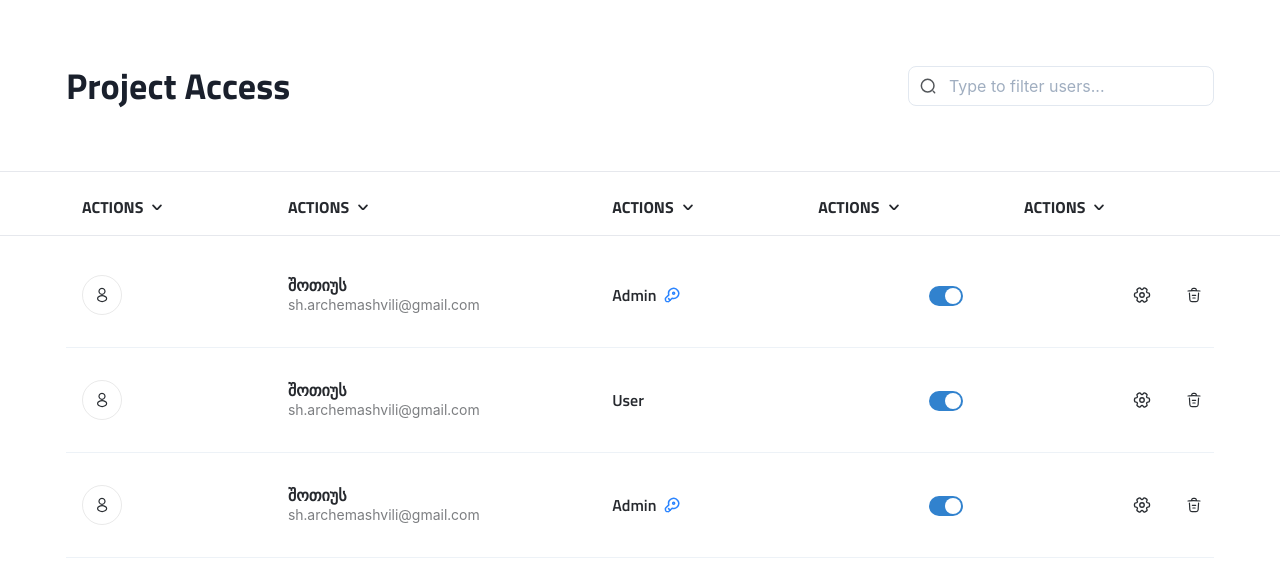
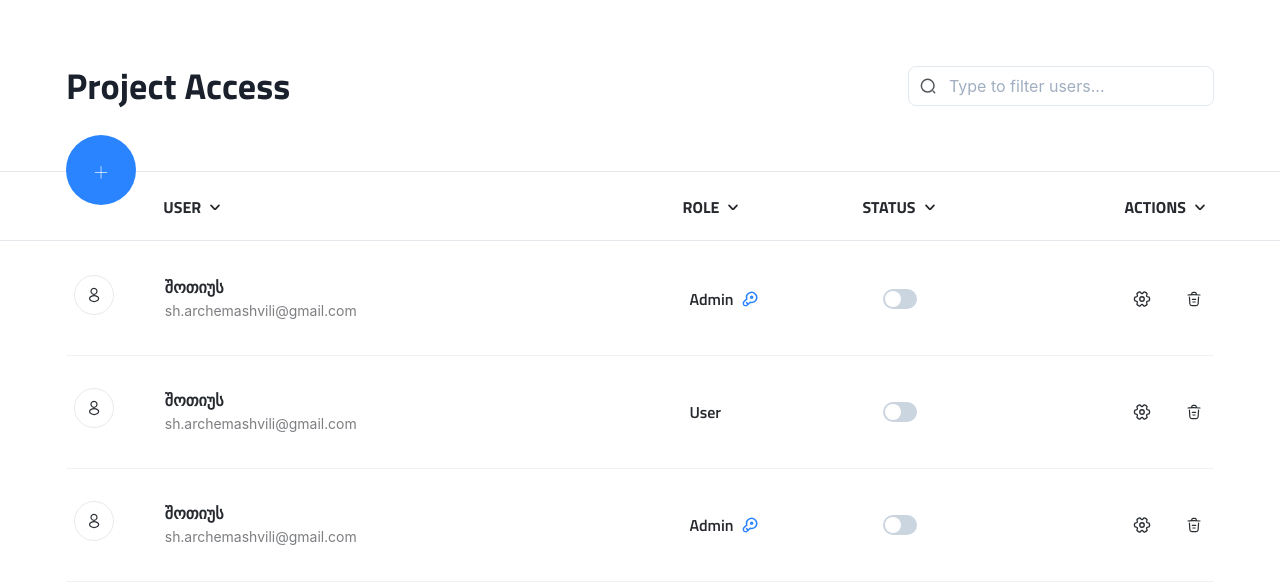
Before and after one commit to shotius/user-managment, a React (Vite) app: page / in a window 1280 px wide. Shown: the top 584 px of the page. Built offline with nearby package versions, Linux system fonts and the light colour scheme.

Commit message:
Finish alignment on the table

```diff
--- a/src/components/atoms/buttons/CreateButton.tsx
+++ b/src/components/atoms/buttons/CreateButton.tsx
@@ -19,7 +19,10 @@ export const CreateButton: React.FC<CreateButtonProps & ButtonProps> = ({
       fontWeight={'50'}
       _hover={{
         background: "#2A84FF",
-        transform: "scale(1.05)"
+        filter: "brightness(120%)"
+      }}
+      _active={{
+        filter: "brightness(100%)",
       }}
       {...rest}
     >
--- /dev/null
+++ b/src/components/atoms/templates/CenterCerticaly.tsx
@@ -0,0 +1,14 @@
+import { Flex, FlexProps } from '@chakra-ui/react';
+
+interface CenterCerticalyProps {}
+
+export const CenterVerticaly: React.FC<CenterCerticalyProps & FlexProps> = ({
+  children,
+  ...rest
+}) => {
+  return (
+    <Flex w="full" h="full" align={'center'} {...rest}>
+      {children}
+    </Flex>
+  );
+};
--- a/src/components/atoms/templates/TableLayoutContainer.tsx
+++ b/src/components/atoms/templates/TableLayoutContainer.tsx
@@ -13,7 +13,7 @@ export const UserTableLayoutContainer: React.FC<
         position: 'absolute',
         left: 0,
         right: 0,
-        height: '65px',
+        height: '70px',
         borderTop: '1px solid #ced3dd',
         borderBottom: '1px solid #ced3dd',
         opacity: 0.5,
--- a/src/components/organizms/tables/UserTable/TableCell.tsx
+++ /dev/null
@@ -1,19 +0,0 @@
-import { Td } from '@chakra-ui/react';
-import { ComponentProps, FC } from 'react';
-import { Cell } from 'react-table';
-import { ExampleObject, TdProps } from 'src/types';
-import { useUserTable } from './useUserTable';
-
-interface TableRowDataProps {
-  cell: Cell<ExampleObject, any>;
-}
-
-export const TableCell: FC<TableRowDataProps & TdProps> = ({
-  cell,
-  children,
-  ...rest
-}) => {
-  const { getAppropriateCell } = useUserTable();
-
-  return <>{getAppropriateCell({cell, ...rest})}</>;
-};
--- a/src/components/organizms/tables/UserTable/TableHeaderData.tsx
+++ /dev/null
@@ -1,17 +0,0 @@
-import { BoxProps } from '@chakra-ui/react';
-import { FC } from 'react';
-import { IUserTableColumnTypes } from 'src/types';
-import { useUserTable } from './useUserTable';
-
-interface TableHeaderDataProps {
-  header: IUserTableColumnTypes;
-}
-
-export const TableHeaderData: FC<BoxProps & TableHeaderDataProps> = ({
-  header,
-  ...rest
-}) => {
-  const { getAppropriateHeading } = useUserTable();
-
-  return <>{getAppropriateHeading({ header, ...rest })}</>;
-};
--- a/src/components/organizms/tables/UserTable/UserTable.tsx
+++ b/src/components/organizms/tables/UserTable/UserTable.tsx
@@ -1,10 +1,6 @@
-import { Table, Tbody, Thead, Tr } from '@chakra-ui/react';
-import { Fragment, useMemo } from 'react';
-import { useTable } from 'react-table';
-import { CreateButton } from 'src/components/atoms/buttons/CreateButton';
+import { Table, Tbody, Td, Th, Thead, Tr } from '@chakra-ui/react';
+import { useFlexLayout, useTable } from 'react-table';
 import { ExampleObject } from 'src/types';
-import { TableCell } from './TableCell';
-import { TableHeaderData } from './TableHeaderData';
 import { useUserTable } from './useUserTable';
 
 interface UserTableProps {}
@@ -13,7 +9,7 @@ export const UserTable: React.FC<UserTableProps> = ({}) => {
   const { data, columns } = useUserTable();
 
   const { getTableProps, getTableBodyProps, headerGroups, rows, prepareRow } =
-    useTable<ExampleObject>({ columns, data });
+    useTable<ExampleObject>({ columns, data }, useFlexLayout);
 
   return (
     <Table {...getTableProps()}>
@@ -21,17 +17,19 @@ export const UserTable: React.FC<UserTableProps> = ({}) => {
         {headerGroups.map((headerGroup) => {
           return (
             <Tr {...headerGroup.getHeaderGroupProps()}>
-              {headerGroup.headers.map((heading) => {
-                console.log(heading.Header);
+              {headerGroup.headers.map((column) => {
+                console.log('heading props: ', column);
                 return (
-                  <TableHeaderData
-                    header={'actions'}
+                  <Th
+                    p="16px 0px"
+                    border="none"
                     position="relative"
-                    w="8%"
-                    key={heading.id}
+                    {...column.getHeaderProps({
+                      style: { minWidth: '10px', width: 10 },
+                    })}
                   >
-                    <CreateButton />
-                  </TableHeaderData>
+                    {column.render('Header')}
+                  </Th>
                 );
               })}
             </Tr>
@@ -44,7 +42,9 @@ export const UserTable: React.FC<UserTableProps> = ({}) => {
           return (
             <Tr {...row.getRowProps()}>
               {row.cells.map((cell) => (
-                <TableCell pl="4" py="8" cell={cell} {...cell.getCellProps()} />
+                <Td {...cell.getCellProps()} pl="2" pr="0" py="32px">
+                  {cell.render('Cell')}
+                </Td>
               ))}
             </Tr>
           );
--- /dev/null
+++ b/src/components/organizms/tables/UserTable/cells/UserProfileButton.tsx
@@ -0,0 +1,19 @@
+import { IconButton } from '@chakra-ui/react';
+import { UserProfileIcon } from 'src/components/icons/UserProfileIcon';
+
+interface UserProfileButtonProps {}
+
+export const UserProfileButton: React.FC<UserProfileButtonProps> = ({}) => {
+  return (
+    <IconButton
+      borderRadius={'100px'}
+      bg="transparent"
+      border="1px solid rgba(38, 41, 46, 0.1);"
+      _hover={{
+        background: 'transparent',
+      }}
+      icon={<UserProfileIcon />}
+      aria-label="userProfile"
+    />
+  );
+};
--- /dev/null
+++ b/src/components/organizms/tables/UserTable/cells/UserTableHeader.tsx
@@ -0,0 +1,12 @@
+import { Button, HStack, Icon } from "@chakra-ui/react";
+import { TextMain } from "src/components/atoms/Typography/TextMain";
+import { DropdownIcon } from "src/components/icons/DropdownIcon";
+
+export const UserTableHeader = ({ column: { id } }) => (
+  <Button variant={'ghost'} _hover={{ background: 'transparent' }} px="2">
+    <HStack>
+      <TextMain fontWeight={700}>{id.toUpperCase()}</TextMain>
+      <Icon as={DropdownIcon} w="3" />
+    </HStack>
+  </Button>
+);
--- a/src/components/organizms/tables/UserTable/useUserTable.tsx
+++ b/src/components/organizms/tables/UserTable/useUserTable.tsx
@@ -1,14 +1,16 @@
 import {
   Button,
+  Flex,
   HStack,
   Icon,
   IconButton,
   Switch,
-  Td,
-  Th,
+  VStack,
 } from '@chakra-ui/react';
 import { useMemo } from 'react';
 import { Cell } from 'react-table';
+import { CreateButton } from 'src/components/atoms/buttons/CreateButton';
+import { CenterVerticaly } from 'src/components/atoms/templates/CenterCerticaly';
 import { TextMain } from 'src/components/atoms/Typography/TextMain';
 import { TextSecondary } from 'src/components/atoms/Typography/TextSecondary';
 import { DropdownIcon } from 'src/components/icons/DropdownIcon';
@@ -16,13 +18,9 @@ import { KeyIcon } from 'src/components/icons/KeyIcon';
 import { SettingIcon } from 'src/components/icons/SettingIcon';
 import { TrashBinIcon } from 'src/components/icons/TrashBinIcon';
 import { UserProfileIcon } from 'src/components/icons/UserProfileIcon';
-import {
-  ExampleObject,
-  IUserTableColumn,
-  IUserTableColumnTypes,
-  TdProps,
-  ThProps,
-} from 'src/types';
+import { ExampleObject, IUserTableColumn, TdProps, ThProps } from 'src/types';
+import { UserProfileButton } from './cells/UserProfileButton';
+import { UserTableHeader } from './cells/UserTableHeader';
 
 interface getAppropriateCellProps extends TdProps {
   cell: Cell<ExampleObject, any>;
@@ -33,14 +31,6 @@ interface getAppropriateHeading extends ThProps {
 }
 
 type UserObjectKeyTypes = keyof ExampleObject;
-
-const tableHeaders: IUserTableColumnTypes[] = [
-  'id',
-  'user',
-  'role',
-  'status',
-  'actions',
-];
 
 export const useUserTable = () => {
   const data = useMemo<ExampleObject[]>(
@@ -75,78 +65,57 @@ export const useUserTable = () => {
 
   // create collumns
   const columns = useMemo<IUserTableColumn[]>(
-    () =>
-      tableHeaders.map((header) => ({
-        Header: header,
-        accessor: header.toLowerCase() as keyof ExampleObject, // accessor is the "key" in the data
-      })),
-    []
+    () => [
+      {
+        accessor: 'id',
+        maxWidth: 70,
+        Header: () => <CreateButton />,
+        Cell: () => <UserProfileButton />,
+      },
+      {
+        width: 450,
+        Header: UserTableHeader,
+        accessor: 'user',
+        Cell: ({ row: { original } }) => {
+          return (
+            <CenterVerticaly>
+              <VStack align={'flex-start'} spacing="1" px="2">
+                <TextMain>{original.user}</TextMain>
+                <TextSecondary>{original.email}</TextSecondary>
+              </VStack>
+            </CenterVerticaly>
           );
-
-  const getAppropriateHeading = ({
-    header,
-    ...rest
-  }: getAppropriateHeading) => {
-    switch (header) {
-      default:
-        return (
-          <Th p="16px 0px" border="none" {...rest}>
-            <Button variant={'ghost'} _hover={{ background: 'transparent' }}>
+        },
+      },
+      {
+        Header: UserTableHeader,
+        accessor: 'role',
+        Cell: ({ row: { original } }) => (
+          <CenterVerticaly>
             <HStack>
-                <TextMain fontWeight={700}>{header.toUpperCase()}</TextMain>
-                <Icon as={DropdownIcon} w="3" />
+              <TextMain>{original.role}</TextMain>
+              {original.role === 'Admin' ? <Icon as={KeyIcon} /> : null}
             </HStack>
-            </Button>
-          </Th>
-        );
-    }
-  };
-
-  const getAppropriateCell = ({ cell, ...rest }: getAppropriateCellProps) => {
-    const id = cell.column.id as keyof ExampleObject;
-    switch (id) {
-      case 'id':
-        return (
-          <Td {...rest}>
-            <IconButton
-              borderRadius={'100px'}
-              bg="transparent"
-              border="1px solid rgba(38, 41, 46, 0.1);"
-              _hover={{
-                background: 'transparent',
-              }}
-              icon={<UserProfileIcon />}
-              aria-label="userProfile"
-            />
-          </Td>
-        );
-      case 'user':
-        return (
-          <Td w="500px" {...rest}>
-            <TextMain>{cell.render('Cell')}</TextMain>
-            <TextSecondary>{cell.row.original.email}</TextSecondary>
-          </Td>
-        );
-      case 'role':
-        return (
-          <Td w="10px" {...rest}>
-            <HStack>
-              <TextMain>{cell.render('Cell')}</TextMain>
-              {cell.row.original.role === 'Admin' ? (
-                <Icon as={KeyIcon} />
-              ) : null}
-            </HStack>
-          </Td>
-        );
-      case 'status':
-        return (
-          <Td isNumeric={true} pr="45px" {...rest}>
-            <Switch size="md" defaultChecked={true} />
-          </Td>
-        );
-      case 'actions':
-        return (
-          <Td isNumeric={true} {...rest} p="0">
+          </CenterVerticaly>
+        ),
+      },
+      {
+        Header: UserTableHeader,
+        accessor: 'status',
+        Cell: ({ row: { original } }) => (
+          <CenterVerticaly>
+            <Switch size="md" pl="4" defaultChecked={original.isActive} />
+          </CenterVerticaly>
+        ),
+      },
+      {
+        Header: (props) => (
+          <Flex justify={'end'}>
+            <UserTableHeader {...props} />
+          </Flex>
+        ),
+        accessor: 'actions',
+        Cell: () => (
           <HStack justify={'end'}>
             <IconButton
               icon={<SettingIcon />}
@@ -160,16 +129,11 @@ export const useUserTable = () => {
               bg="white"
             />
           </HStack>
-          </Td>
+        ),
+      },
+    ],
+    []
   );
-      default:
-        return (
-          <Td isNumeric={true} {...rest}>
-            {cell.render('Cell')}
-          </Td>
-        );
-    }
+
+  return { data, columns };
 };
-
-  return { data, columns, getAppropriateCell, getAppropriateHeading };
-};
--- a/src/types.ts
+++ b/src/types.ts
@@ -1,5 +1,5 @@
 import { Td, Th } from '@chakra-ui/react';
-import { ComponentProps } from 'react';
+import { ComponentProps, FC } from 'react';
 
 type IUserRole = 'Admin' | 'User';
 
@@ -22,6 +22,5 @@ export type TdProps = ComponentProps<typeof Td>;
 export type ThProps = ComponentProps<typeof Th>;
 
 export interface IUserTableColumn {
-  Header: string;
-  accessor: keyof ExampleObject;
+  Header: any;
 }
```
Lines whose indentation alone changed are shown as unchanged.
